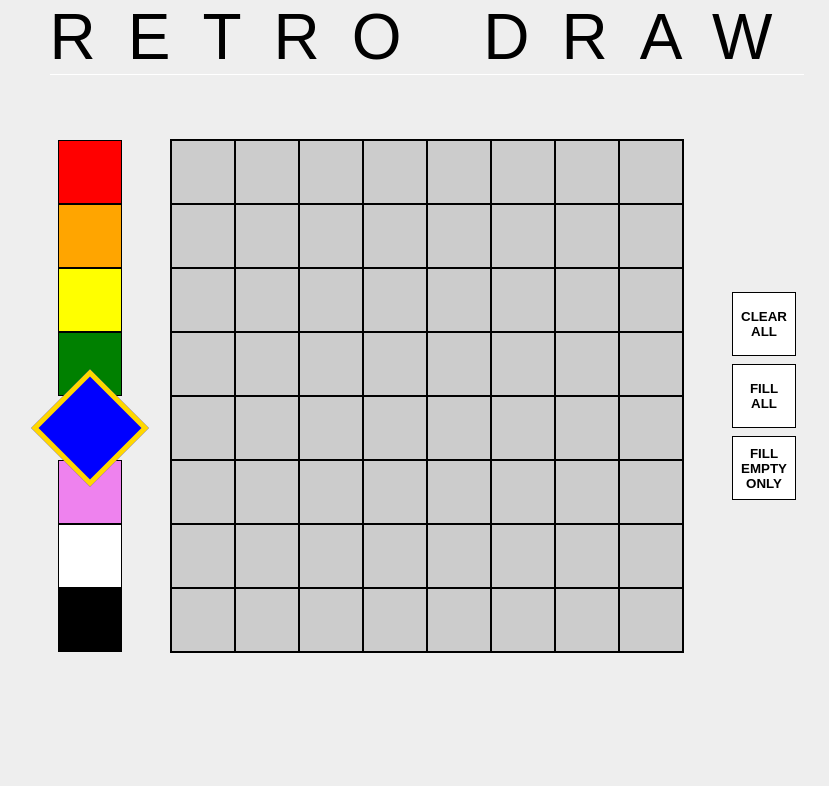
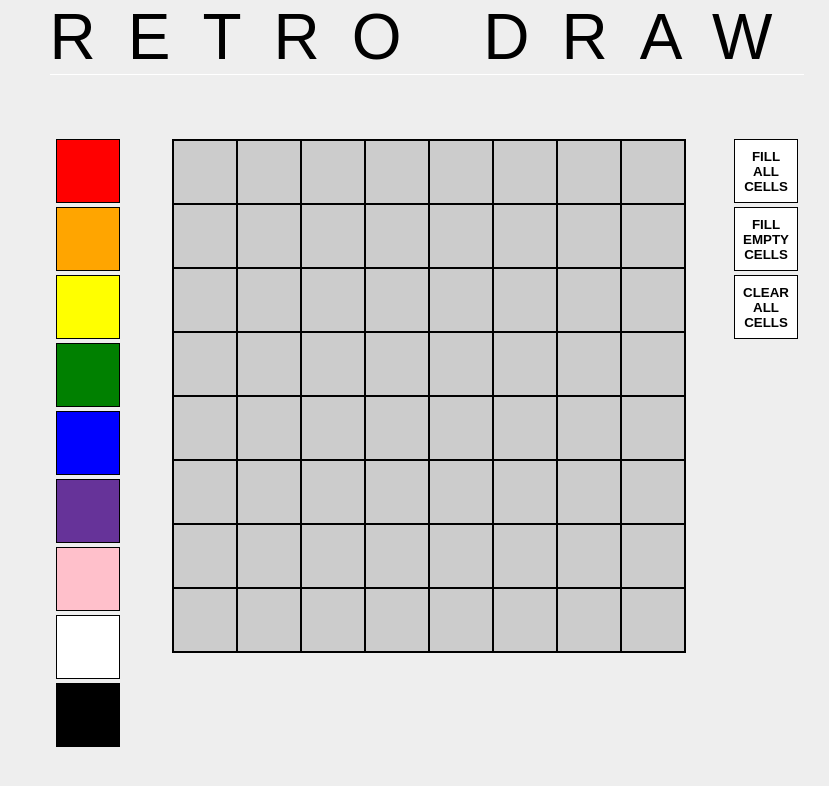
Before and after one commit to short-matthew-f/retro_draw, a plain HTML site: page index.html in a window 1280 px wide. Shown: the whole page, without its empty margins (213-1042 px from the left). Drawn offline with nearby package versions, Linux system fonts and the light colour scheme.

Commit message:
retro draw

```diff
--- a/app.js
+++ b/app.js
@@ -1,40 +1,64 @@
+const COLORS = [
+  "red", "orange", "yellow", "green", "blue", "rebeccapurple", "pink", "white", "black"
+];
+
+function makePalette() {
+  let palette = $('.palette');
+
+  for (let i = 0; i < COLORS.length; i++) {
+    let button = $('<button>')
+    button.css('backgroundColor', COLORS[i])
+    palette.append(button)
+  }
+}
+
+makePalette()
+
 function makeGrid() {
   let grid = $('.grid');
 
   for (let i = 0; i < 64; i++) {
-    let cell = $('<div></div>');
-    cell.attr('class', 'cell');
+    let cell = $('<div class="cell"></div>');
     grid.append(cell);
   }
 }
 
 makeGrid();
 
-$('.palette').on('click', 'button', function () {
+$('.palette button').click(function () {
   $('.active').removeClass('active');
   $(this).addClass('active');
 });
 
-$('.grid').on('click', '.cell', function () {
+$('.cell').click(function () {
   let activeColor = $('.palette .active').css('backgroundColor');
-  $(this).css('backgroundColor', activeColor);
+  let cellColor = $(this).css('backgroundColor');
+
+  if (cellColor === activeColor) {
+    $(this).css('backgroundColor', '');
+  } else {
+    $(this).css('backgroundColor', activeColor);
+  }
 });
 
-$('.clear').on('click', function () {
-  $('.cell').css('backgroundColor', '')
+$('.clear').click(function () {
+  $('.cell').css('backgroundColor', '');
+});
+
+$('.fill').click(function () {
+  let activeColor = $('.palette .active').css('backgroundColor');
+  $('.cell').css('backgroundColor', activeColor);
 })
 
-$('.fill').on('click', function () {
+$('.fill-empty').click(function () {
   let activeColor = $('.palette .active').css('backgroundColor');
-  $('.cell').css('backgroundColor', activeColor)
-})
+  let cells = $('.cell');
 
-$('.fill-empty').on('click', function () {
-  let activeColor = $('.palette .active').css('backgroundColor');
+  for (let i = 0; i < cells.length; i++) {
+    let cell = cells[i];
 
-  $('.cell').each(function (index, cell) {
     if ($(cell).css('backgroundColor') == 'rgba(0, 0, 0, 0)') {
-      $(cell).css('backgroundColor', activeColor)
+      $(cell).css('backgroundColor', activeColor);
     }
-  })
-})
+  }
+});
--- a/index.html
+++ b/index.html
@@ -8,20 +8,12 @@
     <header>RETRO DRAW</header>
     <main>
       <section class="palette">
-        <button style="background: red;"></button>
-        <button style="background: orange;"></button>
-        <button style="background: yellow;"></button>
-        <button style="background: green;"></button>
-        <button class="active" style="background: blue;"></button>
-        <button style="background: violet;"></button>
-        <button style="background: white;"></button>
-        <button style="background: black;"></button>
       </section>
       <section class="grid"></section>
       <section class="controls">
-        <button class="clear">CLEAR ALL</button>
-        <button class="fill">FILL ALL</button>
-        <button class="fill-empty">FILL EMPTY ONLY</button>
+        <button class="fill">FILL ALL CELLS</button>
+        <button class="fill-empty">FILL EMPTY CELLS</button>
+        <button class="clear">CLEAR ALL CELLS</button>
       </section>
     </main>
   </body>
--- a/style.css
+++ b/style.css
@@ -23,12 +23,16 @@ header {
 main {
   display: flex;
   justify-content: center;
-  align-items: center;
+  align-items: flex-start;
 }
 
 .palette, .controls {
   display: flex;
   flex-direction: column;
+}
+
+.palette button {
+  margin-right: 4px;
 }
 
 .palette button,
@@ -37,6 +41,7 @@ main {
   flex: 0 0 64px;
   width: 64px;
   border: 1px solid black;
+  margin-bottom: 4px;
 }
 
 .palette button {
@@ -70,5 +75,4 @@ main {
   font-family: sans-serif;
   font-weight: bold;
   padding: 4px;
-  margin: 4px 0;
 }
```
